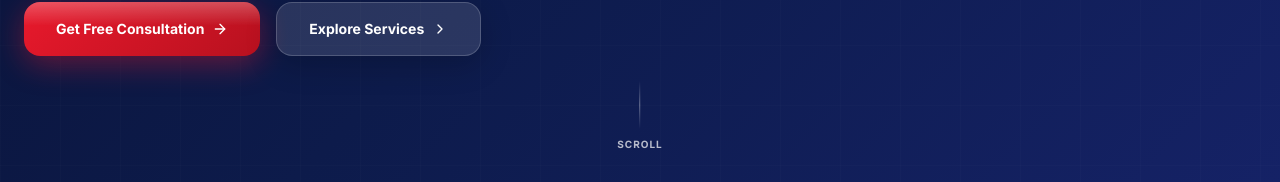
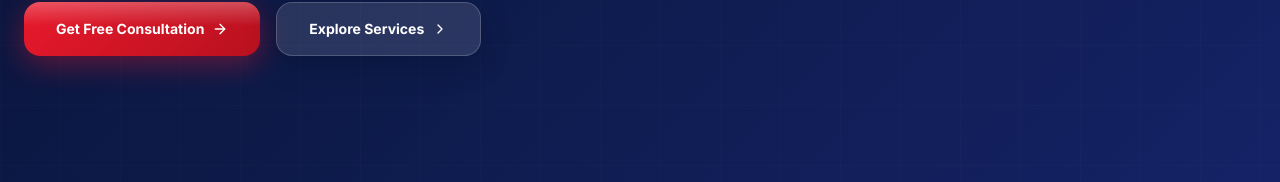
Before and after one commit to johnleo8070/mojake-consult, a React (Vite) app: page / in a window 1280 px wide. Shown: the part 832-1014 px from the top of the page. Built offline with nearby package versions, Linux system fonts and the light colour scheme.

Commit message:
Remove scroll indicator from HomePage

```diff
--- a/src/pages/HomePage.tsx
+++ b/src/pages/HomePage.tsx
@@ -251,7 +251,7 @@ export default function HomePage() {
               {/* Floating Stat Card 1 */}
               <div className="absolute -top-10 -right-10 z-20 animate-float" style={{ animationDelay: '1s' }}>
                 <div className="glass-white p-5 rounded-2xl shadow-xl border border-white/50">
-                  <div className="text-2xl font-black text-[#0D1B4B]">500+</div>
+                  <div className="text-2xl font-black text-[#0D1B4B]">5000+</div>
                   <div className="text-[10px] uppercase tracking-wider font-bold text-gray-500">Lives Impacted</div>
                 </div>
               </div>
@@ -289,13 +289,6 @@ export default function HomePage() {
           </div>
         </div>
 
-        {/* Scroll Indicator */}
-        <div className="absolute bottom-8 left-1/2 -translate-x-1/2 flex flex-col items-center gap-2">
-          <div className="w-px h-12 bg-gradient-to-b from-transparent via-white/40 to-transparent" />
-          <span className="text-[10px] tracking-widest uppercase font-bold" style={{ color: 'rgba(255,255,255,0.7)' }}>
-            Scroll
-          </span>
-        </div>
       </section>
 
       {/* ═══ STATS BAR ══════════════════════════════════════════════ */}
```
